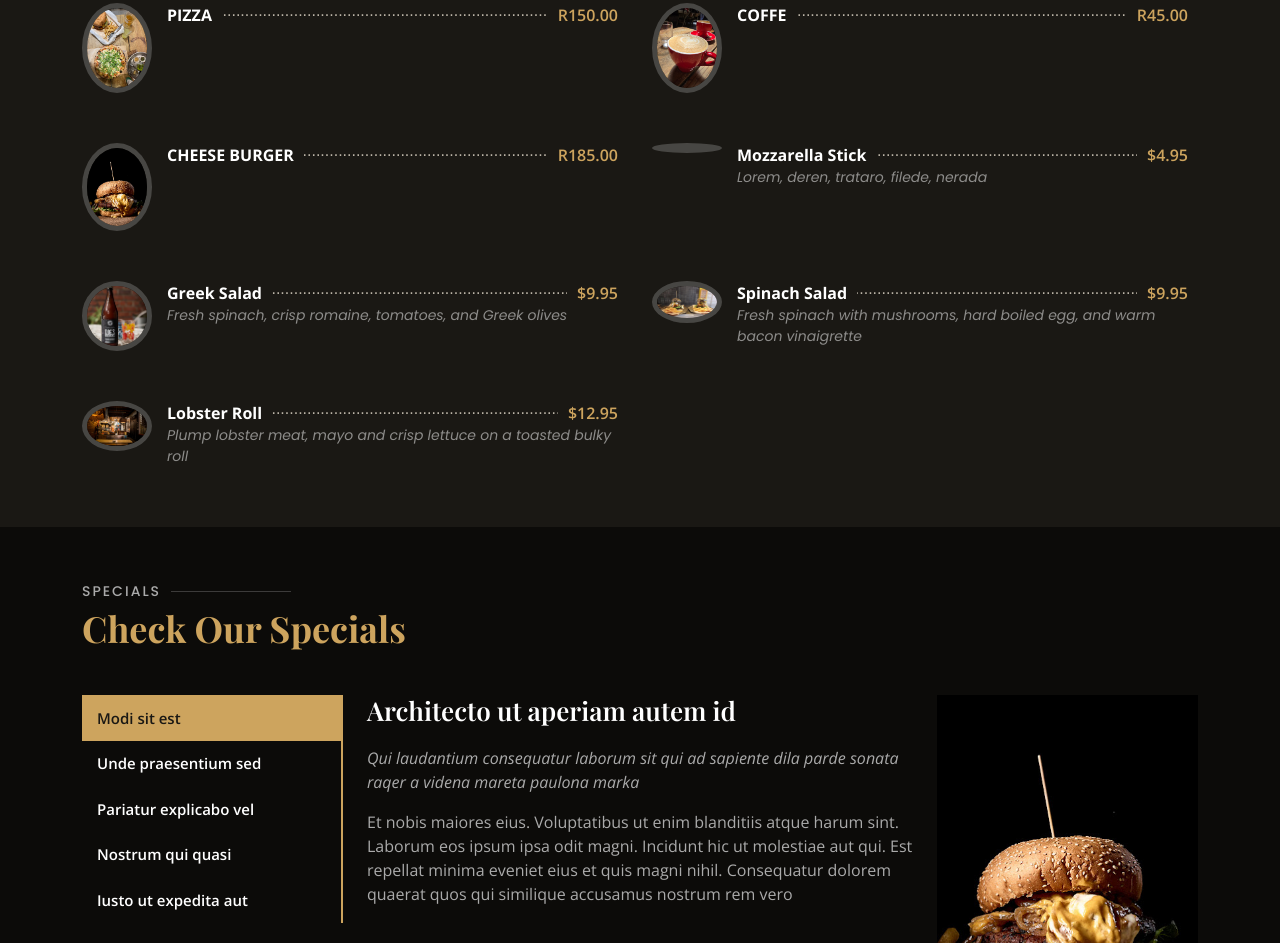
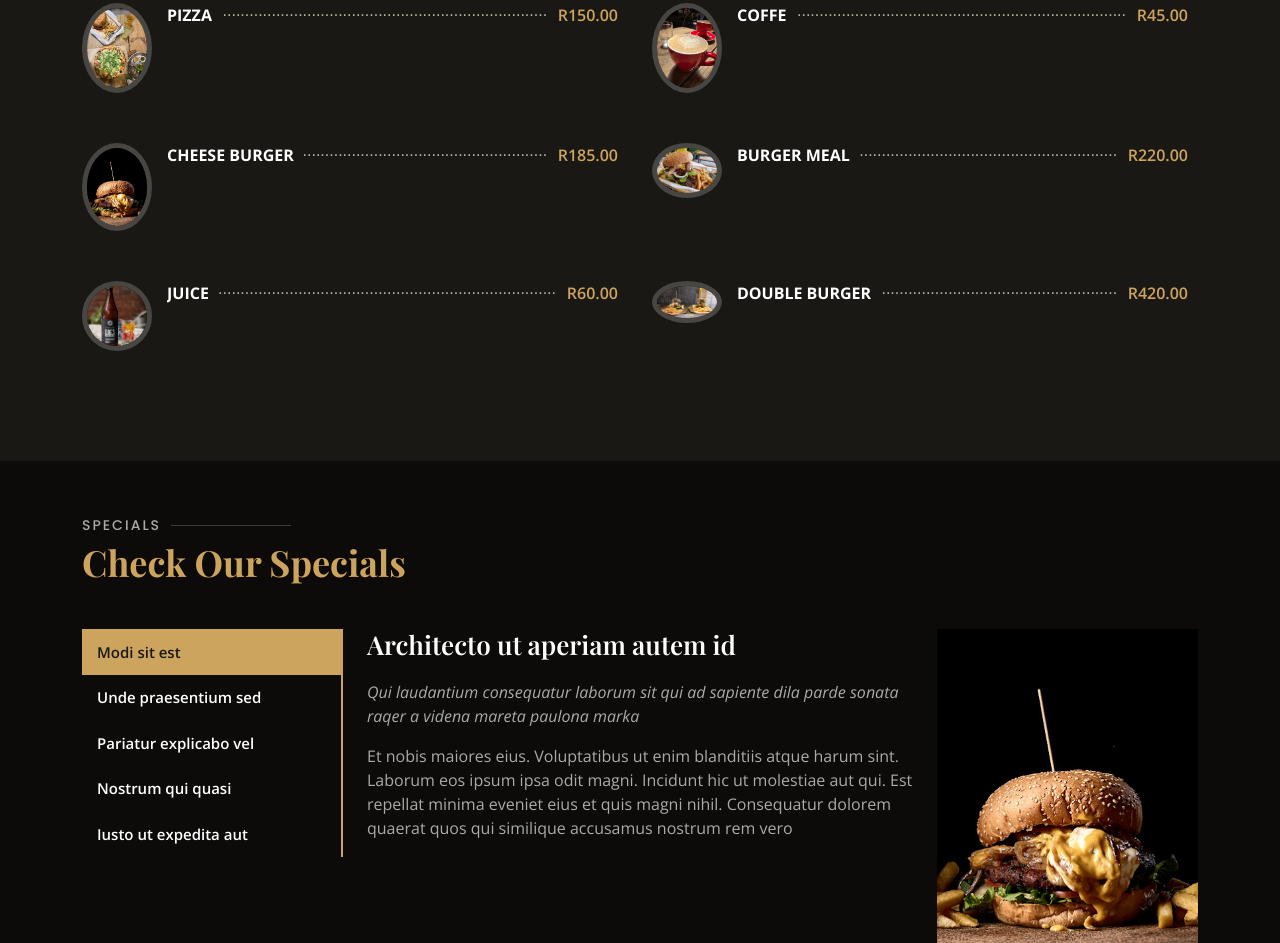
Before and after one commit to MRKWEBANE/yard.github.io, a plain HTML site: page index.html in a window 1280 px wide. Shown: the part 2236-3179 px from the top of the page. Drawn offline with nearby package versions, Linux system fonts and the light colour scheme; files whose address does not match are found by name; a web font is replaced by a local one.

Commit message:
Update index.html

```diff
--- a/index.html
+++ b/index.html
@@ -257,42 +257,42 @@
           </div>
 
           <div class="col-lg-6 menu-item filter-starters">
-            <img src="img/menu/10.jpg" class="menu-img" alt="">
+            <img src="img/10.jpg" class="menu-img" alt="">
             <div class="menu-content">
-              <a href="#">Mozzarella Stick</a><span>$4.95</span>
+              <a href="#">BURGER MEAL</a><span>R220.00</span>
             </div>
             <div class="menu-ingredients">
-              Lorem, deren, trataro, filede, nerada
+
             </div>
           </div>
 
           <div class="col-lg-6 menu-item filter-salads">
             <img src="img/11.jpg" class="menu-img" alt="">
             <div class="menu-content">
-              <a href="#">Greek Salad</a><span>$9.95</span>
+              <a href="#">JUICE</a><span>R60.00</span>
             </div>
             <div class="menu-ingredients">
-              Fresh spinach, crisp romaine, tomatoes, and Greek olives
+
             </div>
           </div>
 
           <div class="col-lg-6 menu-item filter-salads">
             <img src="img/12.jpg" class="menu-img" alt="">
             <div class="menu-content">
-              <a href="#">Spinach Salad</a><span>$9.95</span>
+              <a href="#">DOUBLE BURGER</a><span>R420.00</span>
             </div>
             <div class="menu-ingredients">
-              Fresh spinach with mushrooms, hard boiled egg, and warm bacon vinaigrette
+
             </div>
           </div>
 
           <div class="col-lg-6 menu-item filter-specialty">
-            <img src="img/1.jpg" class="menu-img" alt="">
+
             <div class="menu-content">
-              <a href="#">Lobster Roll</a><span>$12.95</span>
+
             </div>
             <div class="menu-ingredients">
-              Plump lobster meat, mayo and crisp lettuce on a toasted bulky roll
+
             </div>
           </div>
 
```
